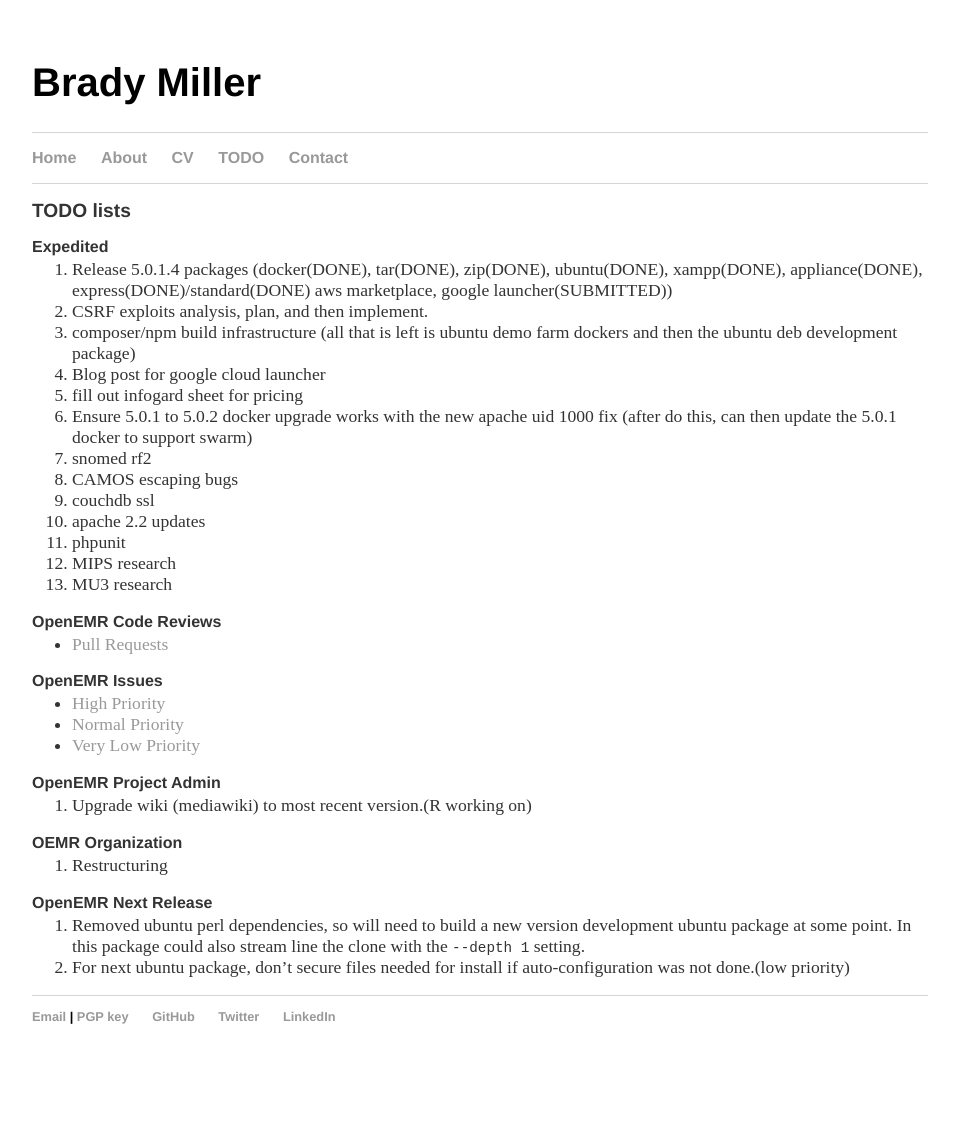
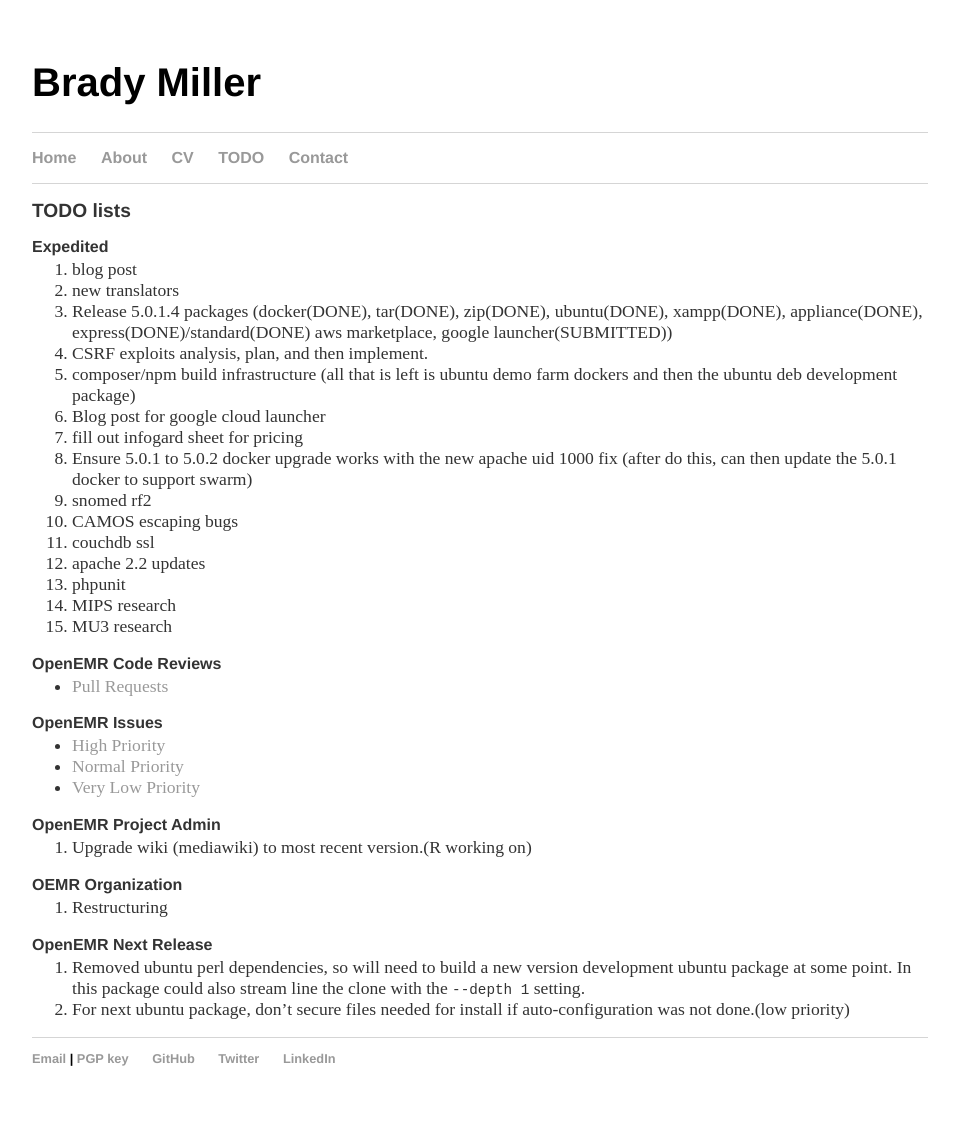
Before and after one commit to bradymiller/bradymiller.github.io, a Jekyll site: the page built from todo/index.md, in a window 1280 px wide. Shown: the whole page, without its empty margins (160-1119 px from the left). Built offline with Jekyll 4.4.1, drawn with Linux system fonts in a browser that asks for light colours; our own code applies the rules of GitHub Pages for plain Markdown files; before the commit the page ends 1084 px from its top, so only the background shows below that.

Commit message:
Update index.md

```diff
--- a/todo/index.md
+++ b/todo/index.md
@@ -4,6 +4,8 @@
 ## TODO lists
 
 ### Expedited
+1. blog post
+1. new translators
 1. Release 5.0.1.4 packages (docker(DONE), tar(DONE), zip(DONE), ubuntu(DONE), xampp(DONE), appliance(DONE), express(DONE)/standard(DONE) aws marketplace, google launcher(SUBMITTED))
 1. CSRF exploits analysis, plan, and then implement.
 1. composer/npm build infrastructure (all that is left is ubuntu demo farm dockers and then the ubuntu deb development package)
```
